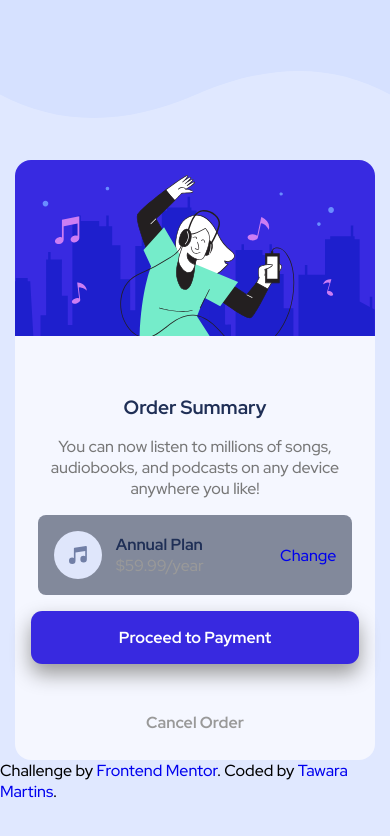
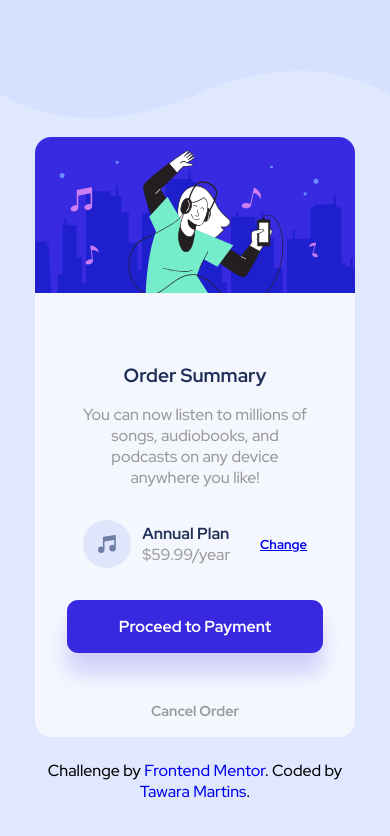
Before and after one commit to tawaramartins/order-summary-component, a plain HTML site: page index.html in a window 390 px wide. Drawn offline with Linux system fonts and the light colour scheme.

Commit message:
Projeto Finalizado

```diff
--- a/css/style.css
+++ b/css/style.css
@@ -9,23 +9,17 @@
     font-family: 'Red Hat Display', sans-serif;
 }
 
-:root {
-    --body-bg: hsl(225, 100%, 94%);
-    --right-blue: hsl(245, 75%, 52%);
-    --very-pale-blue: hsl(225, 100%, 98%);
-    --desaturated-blue: hsl(224, 23%, 55%);
-    --dark-blue: hsl(223, 47%, 23%);
-}
-
 body {
-    background: var(--body-bg) url("../images/pattern-background-desktop.svg") no-repeat;
+    background: hsl(225, 100%, 94%) url("../images/pattern-background-desktop.svg") no-repeat;
     background-size: 100%;
     width: 100%;
     height: 100vh;
+
     display: flex;
     flex-direction: column;
     justify-content: center;
     align-items: center;
+
     margin-top: 15%;
 }
 
@@ -34,9 +28,10 @@ body {
     justify-content: center;
     align-items: center;
     flex-direction: column;
+
     width: 360px;
     height: 600px;
-    padding: 1rem;
+    padding: 0 2rem;
 }
 
 .card-style {
@@ -60,7 +55,7 @@ body {
 }
 
 .summary-description {
-    color: #777777;
+    color: #999999;
     text-align: center;
     padding: 1rem;
 }
@@ -73,11 +68,10 @@ body {
     padding: 1rem;
 }
 
-.price-style {
-    background-color: hsl(223, 11%, 56%);
-    border-radius: 0.5rem;
+.summary-price .price-style {
+    background-color: hsl(225, 100%, 94%);
+
 }
-
 .summary-plan .plan {
     color: hsl(223, 47%, 23%);
     font-weight: bold;
@@ -88,11 +82,14 @@ body {
     color: #999999;
 }
 
-.summary-price .btn-price {
+.summary-price .btn-change {
     font-size: 13px;
     text-decoration: underline;
+    font-weight: bold;
+}
+.summary-price .btn-change:hover {
     color: hsl(223, 47%, 23%);
-    font-weight: bold;
+    text-decoration: none;
 }
 
 .btn {
@@ -107,10 +104,27 @@ body {
     color: #ffffff;
     border-radius: 0.7rem;
     font-weight: bold;
-    box-shadow: 0px 10px 20px #999999;
+    box-shadow: 0px 20px 20px rgba(56, 42, 225, 0.190291);
 }
 
 .cancel-style {
     color: #999999;
     font-weight: bold;
+    font-size: 0.9rem;
 }
+.cancel-style:hover {
+    color:hsl(223, 47%, 23%);
+}
+.attribution {
+    padding: 1.4rem;
+}
+
+@media (max-width: 600px) {
+
+    .section-card  {
+        width: 320px;
+    }
+    .attribution {
+        text-align: center;
+    }
+}
```
